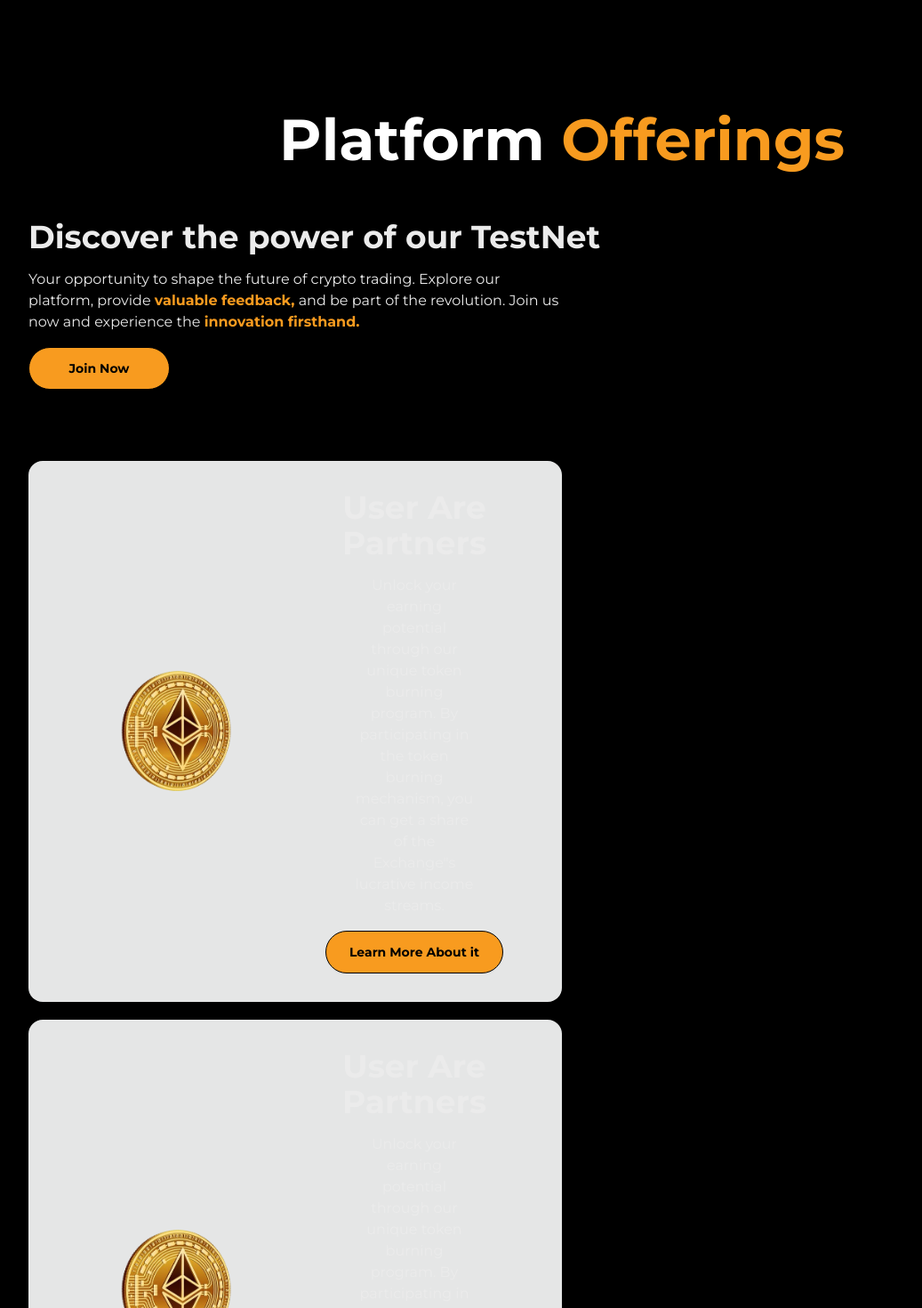
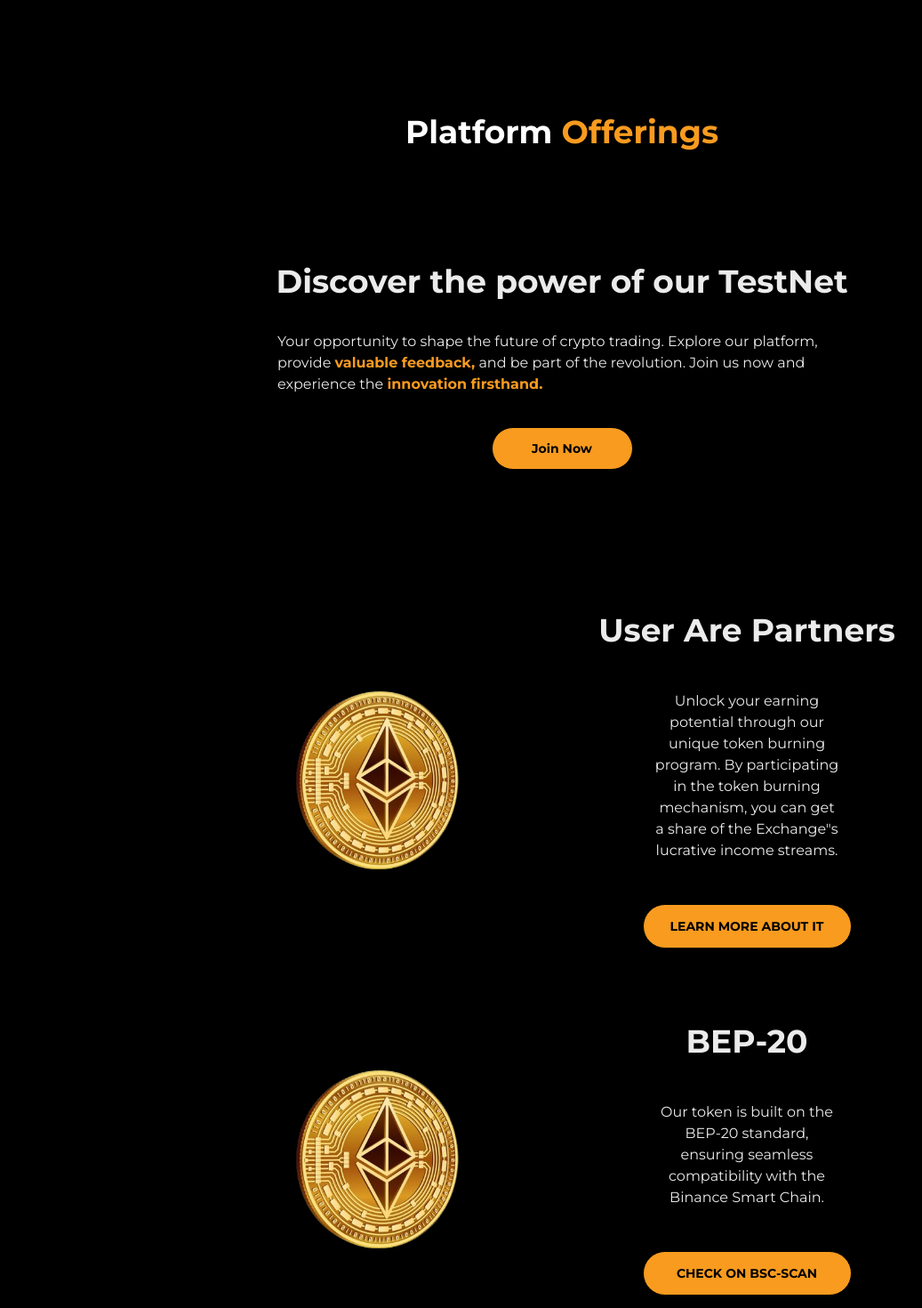
Before and after one commit to ahmed6ww/landing-page, a Next.js app: page / in a window 1280 px wide. Shown: the part 1320-2790 px from the top of the page at 89% size, without its empty margins (8-1045 px from the left). Built offline with nearby package versions, Linux system fonts and the light colour scheme.

Commit message:
modified Platform.tsx

```diff
--- a/app/Data.ts
+++ b/app/Data.ts
@@ -2,19 +2,19 @@ export const platfrom = [
     {
         label:'User Are Partners',
         content:'Unlock your earning potential through our unique token burning program. By participating in the token burning mechanism, you can get a share of the Exchange"s lucrative income streams.',
-        button:'Learn More About it'   ,
+        button:'LEARN MORE ABOUT IT'   ,
         image:'/token.png'
     },
     {
-        label:'User Are Partners',
-        content:'Unlock your earning potential through our unique token burning program. By participating in the token burning mechanism, you can get a share of the Exchange"s lucrative income streams.',
-        button:'Learn More About it'   ,
+        label:'BEP-20',
+        content:'Our token is built on the BEP-20 standard, ensuring seamless compatibility with the Binance Smart Chain.',
+        button:'CHECK ON BSC-SCAN'   ,
         image:'/token.png'
     },
     {
-        label:'User Are Partners',
-        content:'Unlock your earning potential through our unique token burning program. By participating in the token burning mechanism, you can get a share of the Exchange"s lucrative income streams.',
-        button:'Learn More About it'   ,
+        label:'Explore our Tokenomics',
+        content:'Discover the inner workings of our project and delve into the details of our token economy. Gain insights into our distribution model, burning mechanisms, and allocation strategies. We need some pie chart that showing the tokenomics like this example and the pie chart and the circle over chart will moving, or some better idea.',
+        button:'READ MORE'   ,
         image:'/token.png'
     },
 
--- a/app/components/Platform.tsx
+++ b/app/components/Platform.tsx
@@ -3,36 +3,34 @@ import { platfrom } from "../Data";
 
 function Platform() {
   return (
-    <div className="min-h-screen mx-10">
-      <div className=" text-[33px] md:text-[65px]  font-bold md:gap-5 gap-0 md:min-w-[949px] text-center justify-center md:mt-32 mt-28 ">
+    <div className="min-h-screen mx-auto flex flex-col items-center ">
+
+      <div className=" text-4xl md:text-4xl     font-bold md:gap-5 gap-0 md:min-w-[949px] flex items-center justify-center md:mt-32 mt-28 ">
         <h1 className="text-white">
           Platform <span className="text-[#F89B1F]">Offerings</span>
         </h1>
       </div>
-      <div className="mt-10 mb-20">
-        <h1 className="text-[#EBEBEB] text-4xl font-bold">
+
+      <div className="mt-32  space-y-9 mb-32 flex justify-center flex-col items-center">
+        <h1 className="text-[#EBEBEB] text-3xl mx-5  text-center md:text-4xl font-bold">
           Discover the power of our TestNet
         </h1>
         <p className="mt-4 text-[#EBEBEB]  w-[50%]">
           Your opportunity to shape the future of crypto trading. Explore our
           platform, provide{" "}
-          <strong className="text-[#F89B1F]"> valuable feedback,</strong> and be
+          <strong className="text-primary"> valuable feedback,</strong> and be
           part of the revolution. Join us now and experience the{" "}
-          <strong className="text-[#F89B1F]">innovation firsthand.</strong>
+          <strong className="text-primary">innovation firsthand.</strong>
         </p>
         <button className="btn mt-4 border-black bg-[#f89b1f] text-black hover:text-[#EBEBEB] w-[159px] hover:bg-black hover:border-[#f89b1f] rounded-full h-[32px]">
           Join Now
         </button>
       </div>
       {platfrom.map((cont, index) => {
-
         return (
-          <div
-            key={index}
-            className=" lg:w-[50%]  lg:grid-cols-4 "
-          >
-            <div className="flex flex-col w-full lg:flex-row lg:  ">
-              <div className="grid lg:grid-cols-2 p-8 flex-grow  mb-5 w-[350px] lg:divider-start lg:divider-end  card bg-base-300 rounded-box place-items-center">
+          <div key={index} className="  lg:w-[70%]  lg:grid-cols-2 mx-auto  ">
+            <div className="flex flex-col w-full lg:flex-row  lg:  ">
+              <div className="grid lg:grid-cols-2 p-8 flex-grow  bg-black mb-5 w-[350px] lg:divider-start lg:divider-end  card  rounded-box place-items-center">
                 <div>
                   <Image
                     src={cont.image}
@@ -43,24 +41,19 @@ function Platform() {
                   />
                 </div>
 
-                <div className="flex text-center flex-col  justify-center items-center ">
+                <div className="flex text-center flex-col space-y-12  justify-center items-center ">
                   <h1 className=" text-[#EBEBEB] text-4xl font-bold">
                     {cont.label}
                   </h1>
                   <p className="mt-4 text-[#EBEBEB] lg:w-[50%]  w-[100%]">
                     {cont.content}
                   </p>
-                  <button className="btn mt-4  border-black bg-[#f89b1f] text-black hover:text-[#EBEBEB] w-[200px] hover:bg-black hover:border-[#f89b1f] rounded-full h-[32px]">
+                  <button className="btn mt-4  border-black bg-[#f89b1f] text-black hover:text-[#EBEBEB] w-[235px]  hover:bg-black hover:border-[#f89b1f] rounded-full h-[50px] ">
                     {cont.button}
                   </button>
                 </div>
-
               </div>
-
-
-
             </div>
-
           </div>
         );
       })}
```
